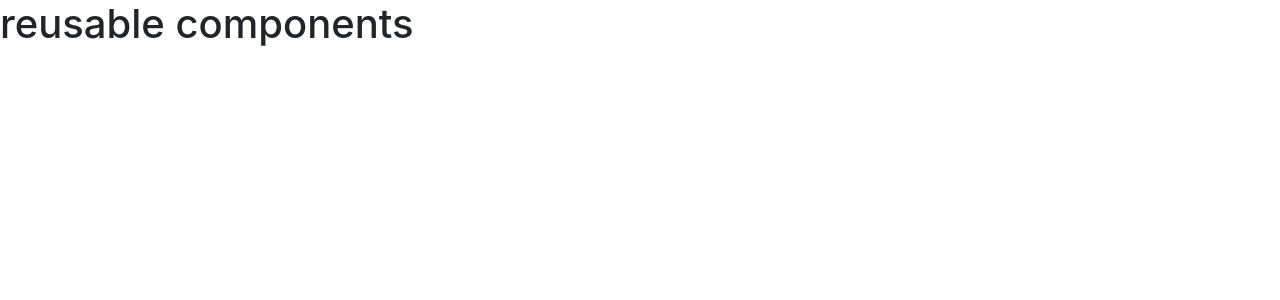
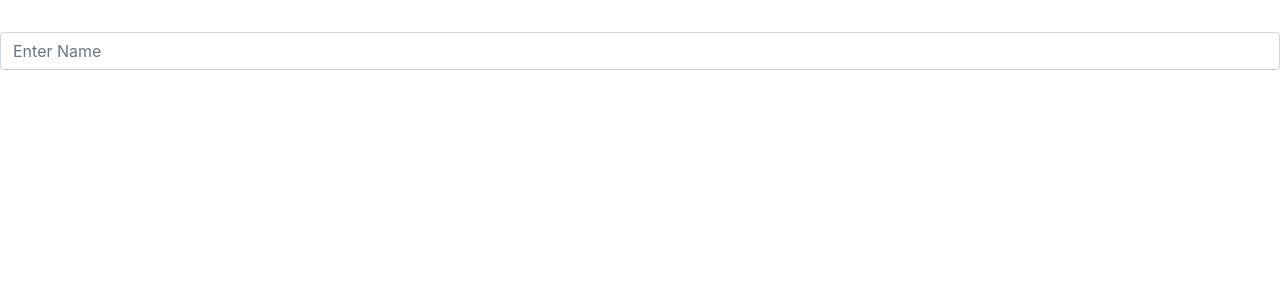
Before and after one commit to realAbdullah4504/reusable-components, a React (Create React App) app: page / in a window 1280 px wide. Shown: the top 300 px of the page. Built offline with nearby package versions, Linux system fonts and the light colour scheme.

Commit message:
input basic component completed

```diff
--- a/src/App.js
+++ b/src/App.js
@@ -1,9 +1,26 @@
-function App() {
+import { useState } from "react";
+import InputBasic from "./components/InputBasic";
+
+const App = () => {
+  const [input,setInput]=useState();
+  const [errorMessage,setErrorMessage]=useState();
+  const changeHandler=(e)=>{
+    setInput(e.target.value)
+  }
+  const blurHandler=(e)=>{
+    // console.log(e.target.value);
+    const {value}=e.target;
+    if(value==='')
+    setErrorMessage('input Should not be empty')
+  }
+
+
+
   return (
     <>
-    <h1>reusable components</h1>
+      <InputBasic changeHandler={changeHandler} errorMessage={errorMessage} blurHandler={blurHandler} value={input}/>
     </>
   );
-}
+};
 
 export default App;
--- /dev/null
+++ b/src/components/InputBasic.jsx
@@ -0,0 +1,44 @@
+import { Form, Input, Label, FormFeedback, FormGroup } from "reactstrap";
+
+
+const InputBasic = ({
+    className = 'form-control',
+    type = 'text',
+    name = '',
+    id = 'basicInput',
+    disabled = false,
+    value = '',
+    label = '',
+    changeHandler,
+    blurHandler,
+    errorMessage = '',
+    required = false,
+    placeholder = 'Enter Name',
+}) => {
+
+    return (
+        <div>
+            <Label className='form-label' for={id}>
+                {label}
+            </Label>
+            <h1>{value}</h1>
+            <Input
+                className={className}
+                type={type}
+                name={name}
+                id={id}
+                disabled={disabled}
+                value={value}
+                onChange={changeHandler}
+                onBlur={blurHandler}
+                required={required}
+                placeholder={placeholder}
+                invalid={errorMessage ? true : false}
+            />
+            <FormFeedback>
+                {errorMessage}
+            </FormFeedback>
+        </div>
+    )
+}
+export default InputBasic;
```
